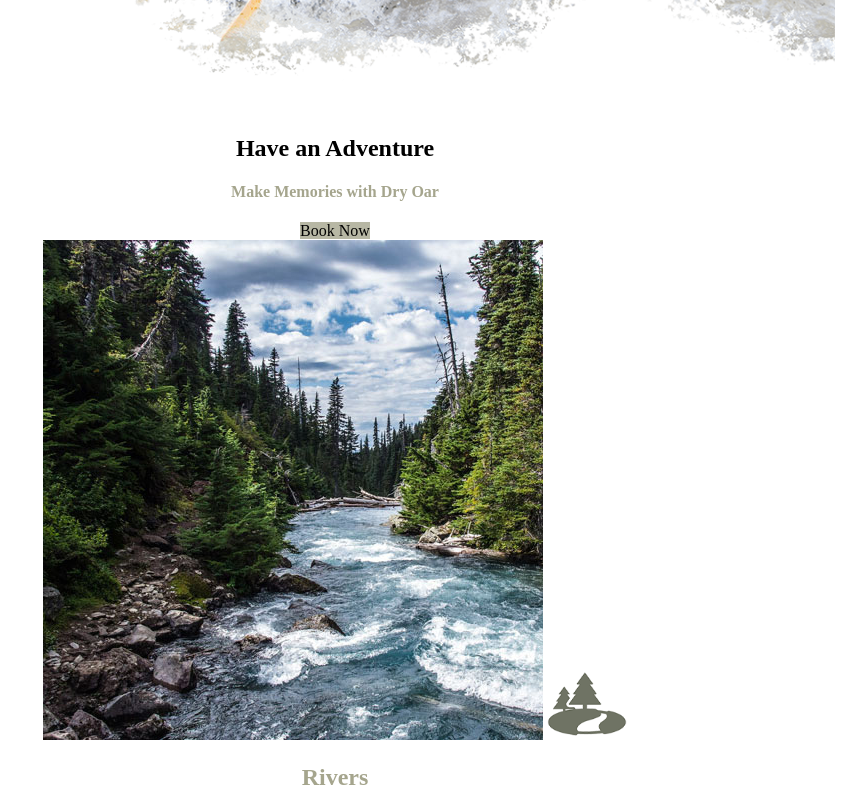
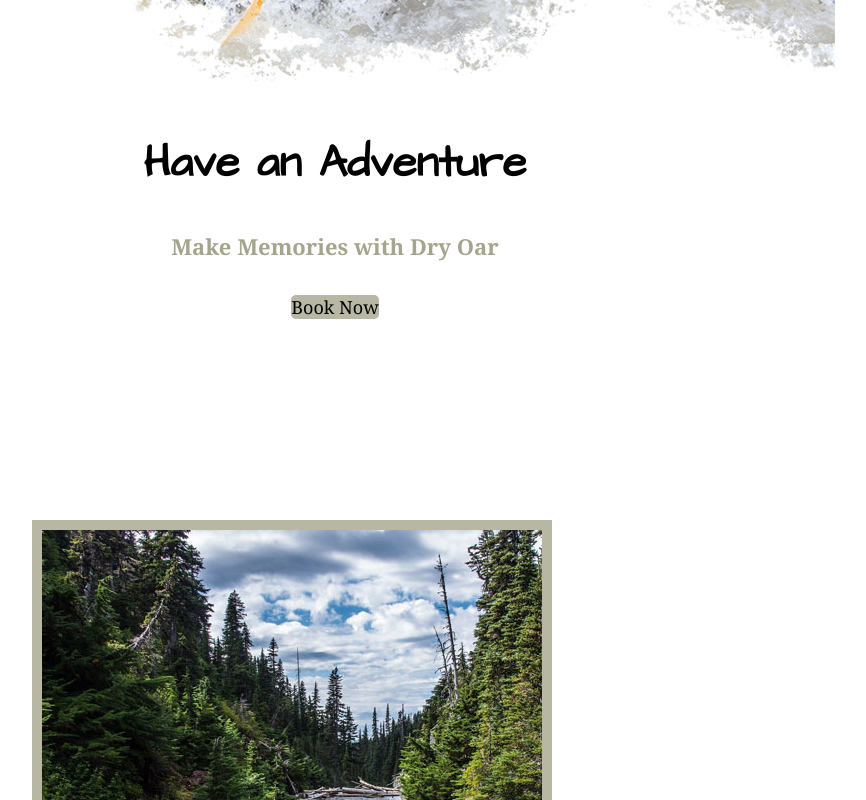
Before and after one commit to MegsNoble/wdd, a plain HTML site: page wwr/index.html in a window 1280 px wide. Shown: the part 860-1660 px from the top of the page, without its empty margins (305-1171 px from the left). Drawn offline with Linux system fonts and the light colour scheme.

Commit message:
More edits

```diff
--- a/wwr/styles/style.css
+++ b/wwr/styles/style.css
@@ -1,3 +1,4 @@
+@import url('https://fonts.googleapis.com/css2?family=Architects+Daughter&family=Indie+Flower&display=swap');
 #content {
         max-width: 1600px;
         margin: 0 auto;
@@ -6,6 +7,7 @@
 nav a {
     text-align: center;
     text-decoration: none;
+    padding: 35px;
 }
 #hero-msg h1, #hero-msg h4 {
     text-align: center;
@@ -22,6 +24,13 @@ main section {
 body {
     background-color: white;
     color: #A5A58D;
+    font-family: Georgia, 'Times New Roman', Times, serif;
+    font-size: 22px;
+    margin: 0;
+    padding: 0;
+}
+h2 {
+    margin: 0;
 }
 header {
     background-color: #6B705C;
@@ -35,6 +44,9 @@ nav a:hover {
     background-color: #B7B7A4;
     color: black;
     text-decoration: none;
+    font-size: 18px;
+    margin-top: 50px;
+    border-radius: 5px;
 }
 .book:hover, .join:hover {
     background-color: #6B705C;
@@ -47,22 +59,32 @@ nav a:hover {
 .msg {
     background-color: #6B705C;
     color: white;
+    font-family: Architects Daughter, Indie Flower, fantasy;
+    line-height: 1.5em;
+    padding: 35px;
 }
 footer {
     background-color: #6B705C;
     color: white;
+    padding: 25px 50px;
+    margin-top: 200px;
 }
 #background {
     height: 725px;
 }
 .home-title {
     color: black;
+    font-family: Architects Daughter, Indie Flower, fantasy;
+    font-size: 2em;
+    margin-top: 10px;
 }
 .msg h2 {
     color: black;
 }
 .msg p {
     color: black;
+    font-size: .8em;
+    padding-bottom: 15px;
 }
 footer a {
     color: black;
@@ -79,6 +101,7 @@ footer a:hover {
 }
 .icon {
     width: 80px;
+    padding-top: 10px;
 }
 footer p {
     font-size: 1.2em;
@@ -86,3 +109,18 @@ footer p {
 footer p a:hover {
     text-decoration: underline;
 }
+#logo_link {
+    padding-top: 5px;
+}
+footer .social img {
+    padding-top: 15px;
+}
+.rivers-card, .camping-card, .rapids-card {
+    margin: 200px 0;
+}
+.card-img {
+    border: 10px solid #B7B7A4;
+}
+main section img {
+    box-sizing: border-box;
+}
```
